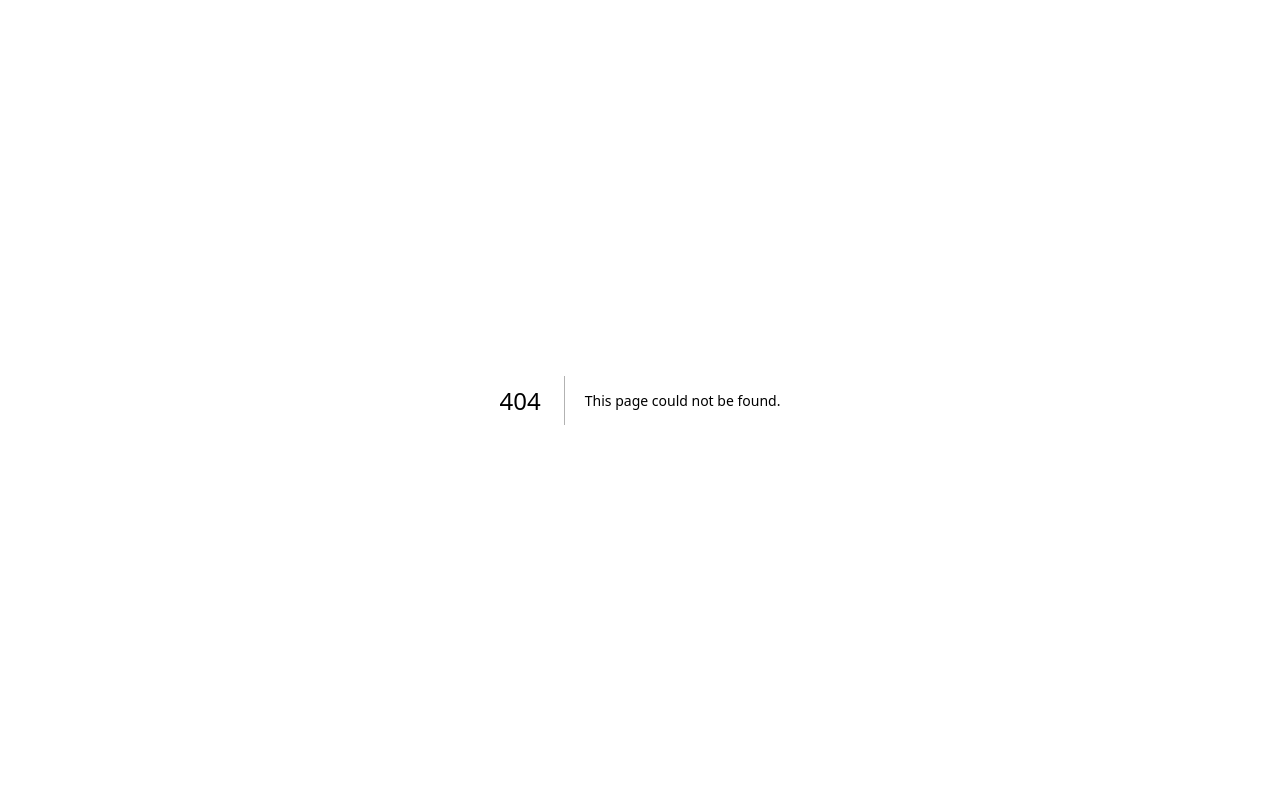
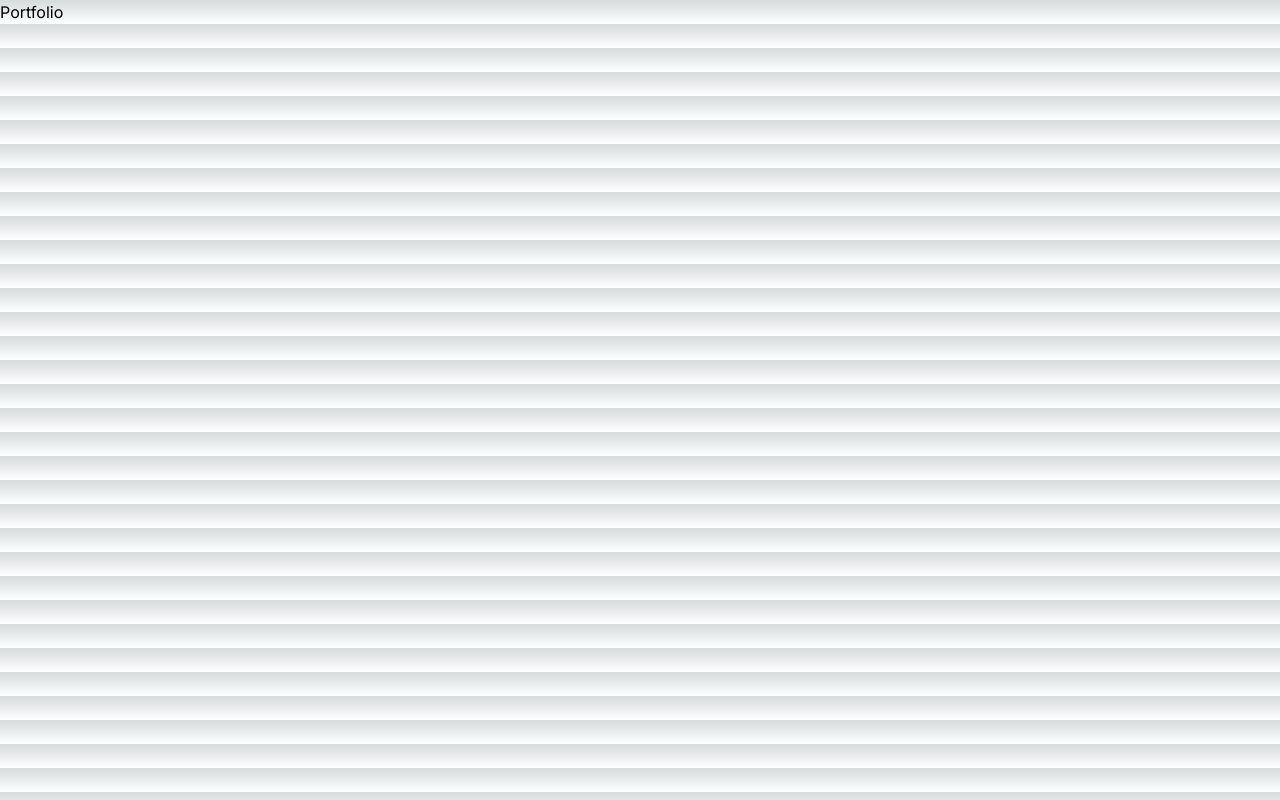
Before and after one commit to 10richard/crypto-app, a Next.js app: page /portfolio in a window 1280 px wide. Before the commit this address had no page. Built offline with nearby package versions, Linux system fonts and the light colour scheme.

Commit message:
add portfolio page

```diff
--- /dev/null
+++ b/app/portfolio/page.tsx
@@ -0,0 +1,3 @@
+export default function Page() {
+  return <h1>Portfolio</h1>;
+}
```
